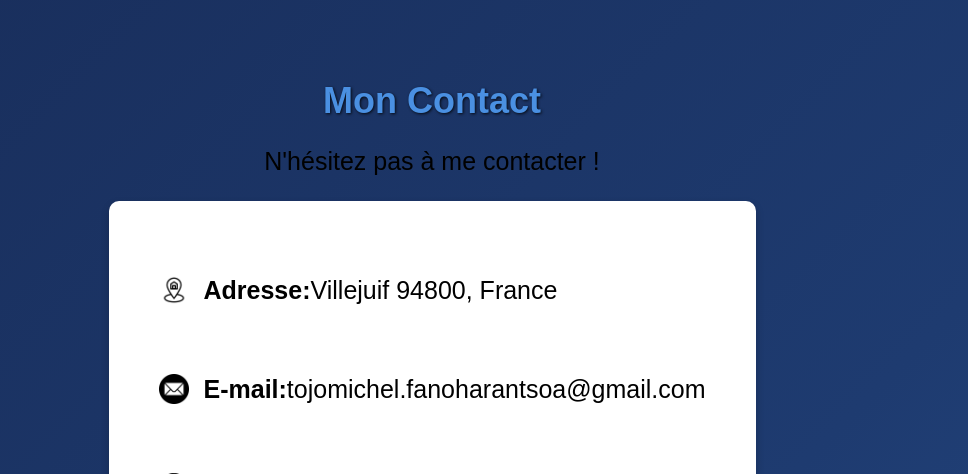
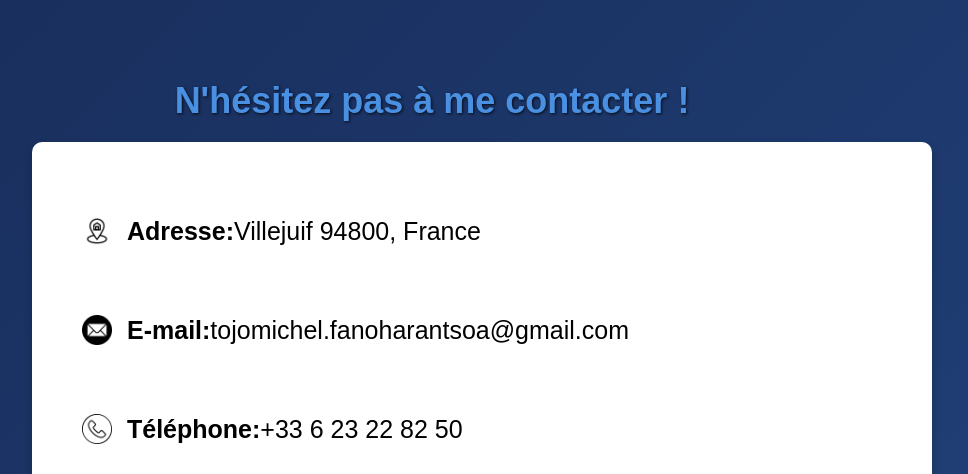
Before and after one commit to Tojomichel/Tojomichel.github.io, a PHP site: page /contact.html in a window 1280 px wide; the page is wider, and only the part inside the window is pictured. Shown: the part 50-524 px from the top of that part, without its empty margins (208-1176 px from the left). Run offline with PHP 8.4, Linux system fonts and the light colour scheme.

Commit message:
modif contact et css

```diff
--- a/contact.html
+++ b/contact.html
@@ -21,8 +21,7 @@
     </header>
     <main class = "page">
         <section class = "contact">
-            <h1>Mon Contact</h1>
-            <p>N'hésitez pas à me contacter !</p>
+            <h1>N'hésitez pas à me contacter !</h1>
             <div class="contact-card">
                 <div class="contact-info">
                     <div class="contact-item">
--- a/style.css
+++ b/style.css
@@ -393,6 +393,8 @@ footer {
     box-shadow: 0px 4px 8px rgba(0, 0, 0, 0.2);
     padding: 50px;
     margin-top: 20px;
+    width: 800px;
+    height: auto;
 }
 
 .contact-info {
@@ -419,4 +421,6 @@ footer {
     border: 30px solid #ddd;
     border-radius: 10px;
     overflow: hidden;
+    height: 500px;
+    width: 770px;
 }
```
Also changed, not shown: index.html (+9 -9 lines).
